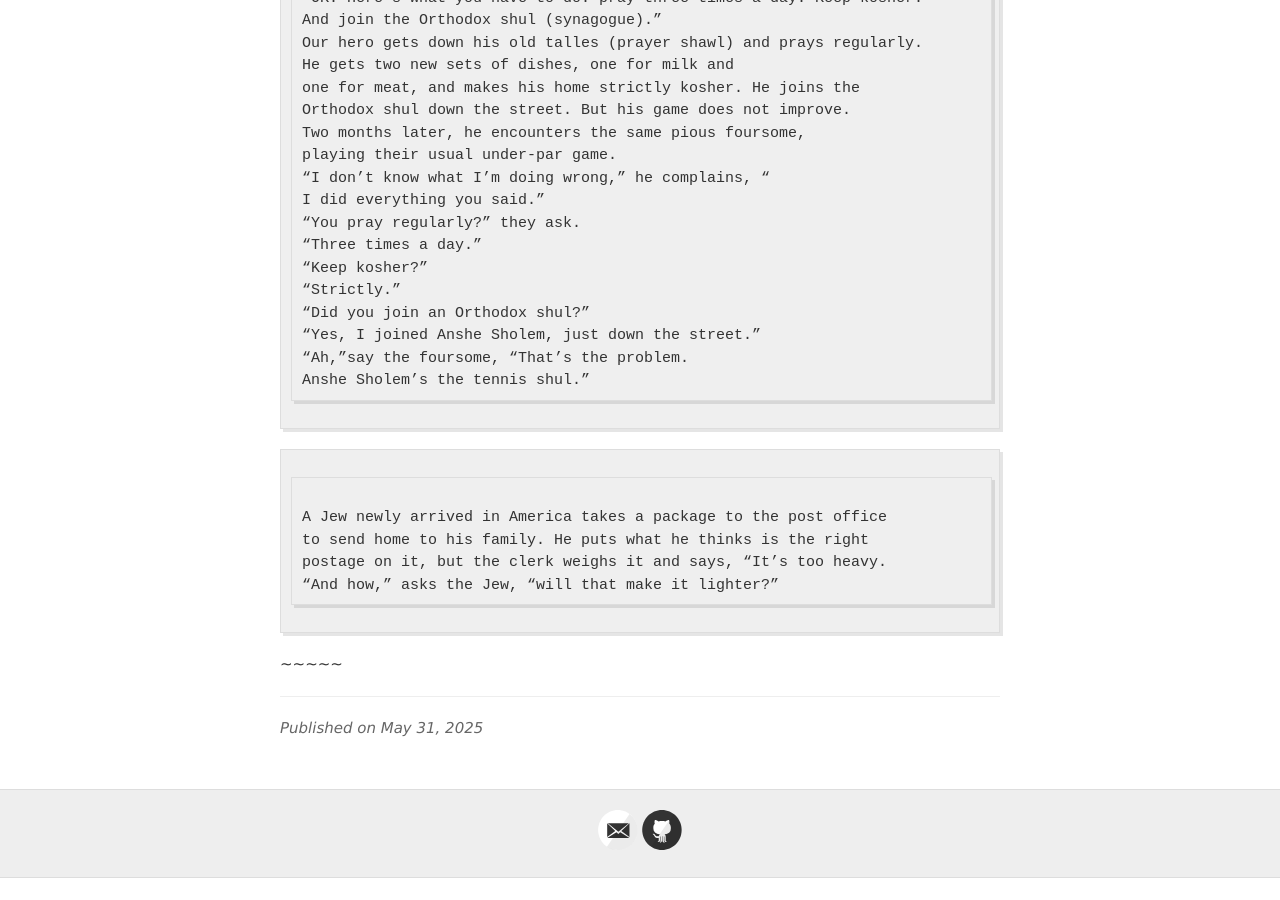
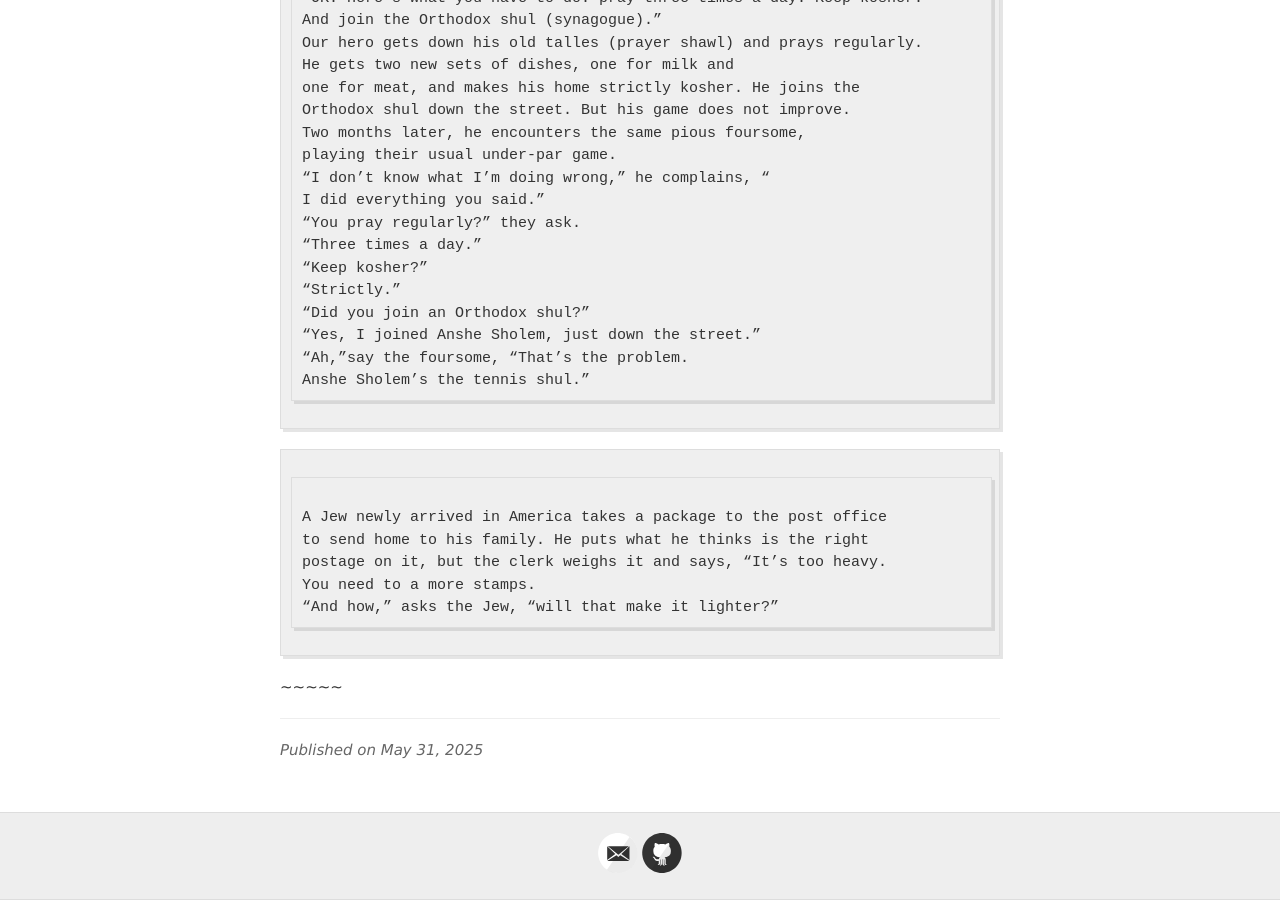
Before and after one commit to jvmallow/jvmallow.github.io, a Jekyll site: the page built from _posts/2025-05-31-Jewish_Humor.md, in a window 1280 px wide and 900 px high, scrolled down 27695 px. Built offline with Jekyll 4.4.1, drawn with Linux system fonts in a browser that asks for light colours; a script that is not in the unit is left out; before the commit the page ends 28573 px from its top, so only the background shows below that.

Commit message:
Update 2025-05-31-Jewish_Humor.md

```diff
--- a/_posts/2025-05-31-Jewish_Humor.md
+++ b/_posts/2025-05-31-Jewish_Humor.md
@@ -1118,6 +1118,7 @@ Anshe Sholem’s the tennis shul.”
 A Jew newly arrived in America takes a package to the post office
 to send home to his family. He puts what he thinks is the right
 postage on it, but the clerk weighs it and says, “It’s too heavy.
+You need to a more stamps.
 “And how,” asks the Jew, “will that make it lighter?”
 ~~~~~
 ~~~~~
```
